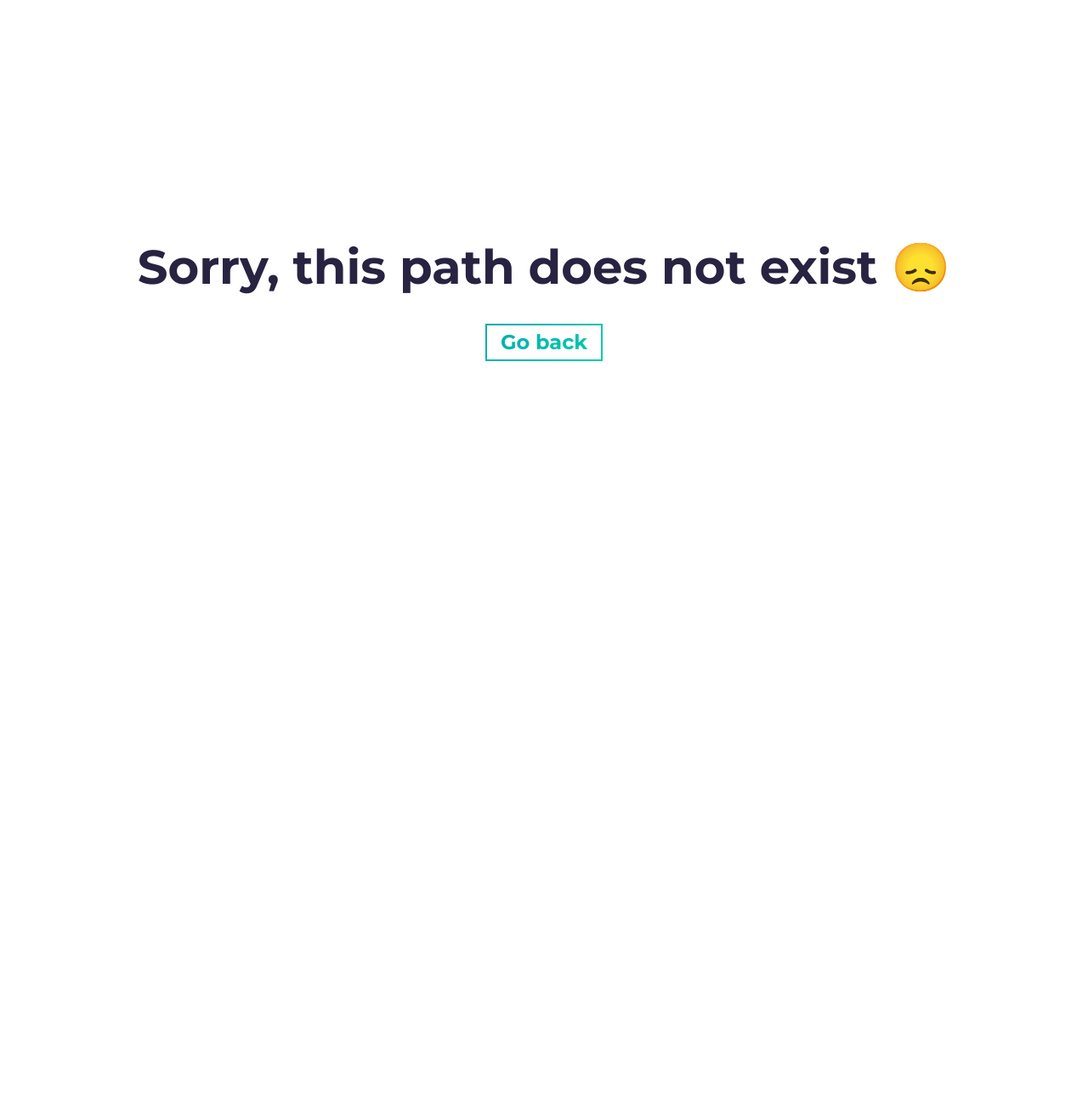
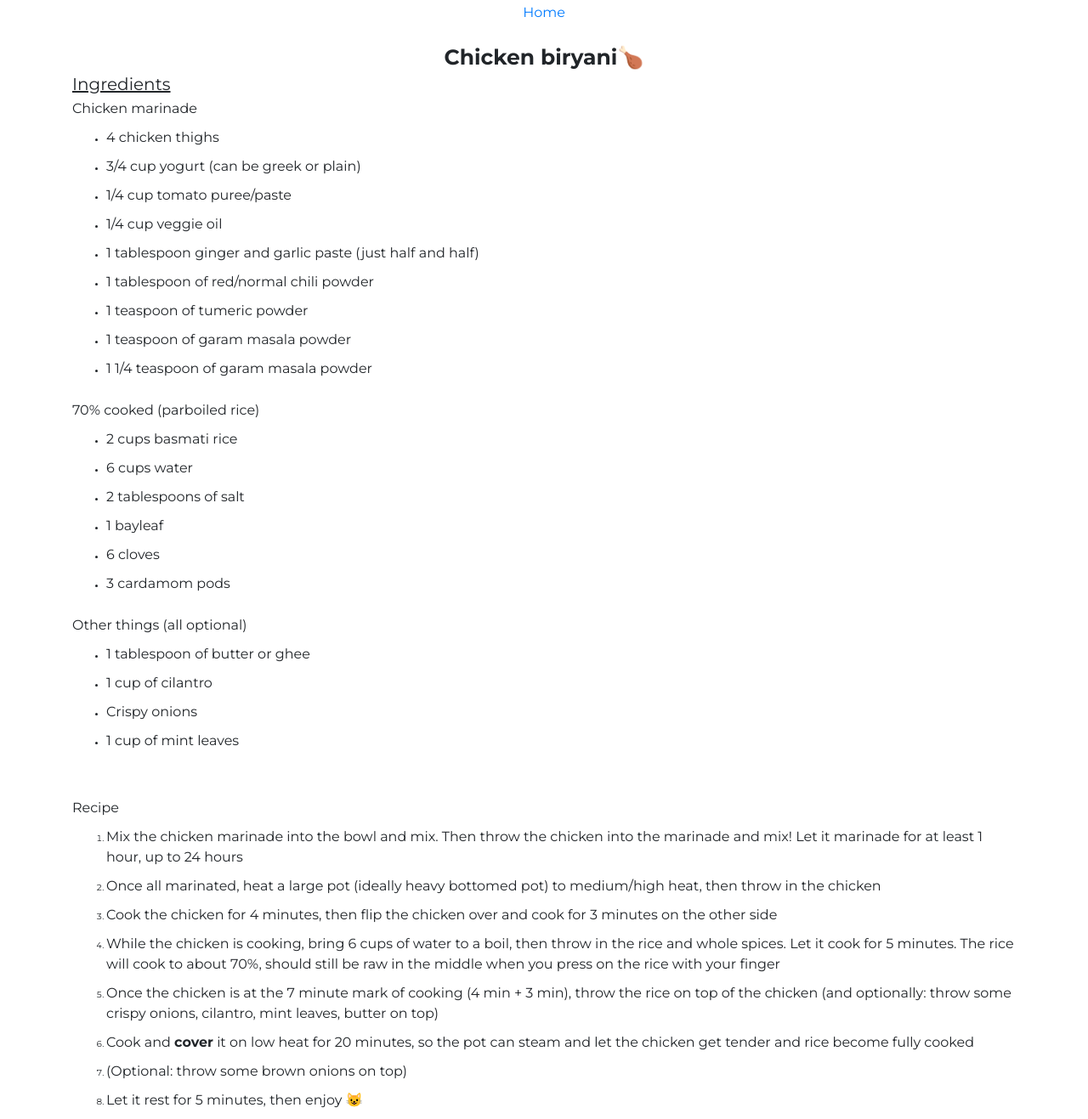
Before and after one commit to forchristinale/forchristinale.github.io, a Gatsby site: page /biryani in a window 1280 px wide. Before the commit this address had no page. Shown: the part 42-1359 px from the top of the page at 85% size. Before the commit the page ends 800 px from the top, so only its background shows below. Built offline with nearby package versions, Linux system fonts and the light colour scheme; Gatsby itself is replaced by a stand-in of ours.

Commit message:
Adding first recipe (#1)

```diff
--- a/src/components/App.jsx
+++ b/src/components/App.jsx
@@ -30,7 +30,6 @@ function App() {
       <About />
       <Projects />
       <Contact />
-      {/* <Footer /> */}
     </PortfolioProvider>
   );
 }
--- /dev/null
+++ b/src/pages/biryani.js
@@ -0,0 +1,85 @@
+import React from 'react';
+import { Link } from 'gatsby';
+import { Helmet } from 'react-helmet';
+import { Container } from 'react-bootstrap';
+import Fade from 'react-reveal/Fade';
+import 'bootstrap/dist/css/bootstrap.min.css';
+
+import { headData } from '../mock/data';
+import '../style/main.scss';
+
+export default () => {
+    const { lang } = headData;
+
+    return (
+        <>
+            <Helmet>
+                <meta charSet="utf-8" />
+                <title>Chicken biryani</title>
+                <html lang={lang || 'en'} />
+                <meta name="description" content="Page not found" />
+            </Helmet>
+            <br />
+            <br />
+            <br />
+            <p><a href="/">Home</a></p>
+            <br />
+            <Container>
+                <h1 className="hero-title text-center">
+                    Chicken biryani
+                    <span role="img" aria-label="emoji">
+                        🍗
+                    </span>
+                </h1>
+                <div className="text-left">
+                    <h2><u>Ingredients</u></h2>
+                    <p>Chicken marinade</p>
+                    <ul>
+                        <li><p>4 chicken thighs</p></li>
+                        <li><p>3/4 cup yogurt (can be greek or plain)</p></li>
+                        <li><p>1/4 cup tomato puree/paste</p></li>
+                        <li><p>1/4 cup veggie oil</p></li>
+                        <li><p>1 tablespoon ginger and garlic paste (just half and half)</p></li>
+                        <li><p>1 tablespoon of red/normal chili powder</p></li>
+                        <li><p>1 teaspoon of tumeric powder</p></li>
+                        <li><p>1 teaspoon of garam masala powder</p></li>
+                        <li><p>1 1/4 teaspoon of garam masala powder</p></li>
+                    </ul>
+                    <br />
+                    <p>70% cooked (parboiled rice)</p>
+                    <ul>
+                        <li><p>2 cups basmati rice</p></li>
+                        <li><p>6 cups water</p></li>
+                        <li><p>2 tablespoons of salt</p></li>
+                        <li><p>1 bayleaf</p></li>
+                        <li><p>6 cloves</p></li>
+                        <li><p>3 cardamom pods</p></li>
+                    </ul>
+                    <br/>
+                    <p>Other things (all optional)</p>
+                    <ul>
+                        <li><p>1 tablespoon of butter or ghee</p></li>
+                        <li><p>1 cup of cilantro</p></li>
+                        <li><p>Crispy onions</p></li>
+                        <li><p>1 cup of mint leaves</p></li>
+                    </ul>
+                    <br/>
+                    <br/>
+                    <br/>
+                    <p>Recipe</p>
+                    <ol>
+                        <li><p>Mix the chicken marinade into the bowl and mix. Then throw the chicken into the marinade and mix! Let it marinade for at least 1 hour, up to 24 hours</p></li>
+                        <li><p>Once all marinated, heat a large pot (ideally heavy bottomed pot) to medium/high heat, then throw in the chicken</p></li>
+                        <li><p>Cook the chicken for 4 minutes, then flip the chicken over and cook for 3 minutes on the other side</p></li>
+                        <li><p>While the chicken is cooking, bring 6 cups of water to a boil, then throw in the rice and whole spices. Let it cook for 5 minutes. The rice will cook to about 70%, should still be raw in the middle when you press on the rice with your finger</p></li>
+                        <li><p>Once the chicken is at the 7 minute mark of cooking (4 min + 3 min), throw the rice on top of the chicken (and optionally: throw some crispy onions, cilantro, mint leaves, butter on top)</p></li>
+                        <li><p>Cook and <b>cover</b> it on low heat for 20 minutes, so the pot can steam and let the chicken get tender and rice become fully cooked</p></li>
+                        <li><p>(Optional: throw some brown onions on top) </p></li>
+                        <li><p>Let it rest for 5 minutes, then enjoy 😺 </p></li>
+                    </ol>
+                </div>
+
+            </Container>
+        </>
+    );
+};
```
Also changed, not shown: src/components/Hero/Hero.jsx (+11 -1 lines).
